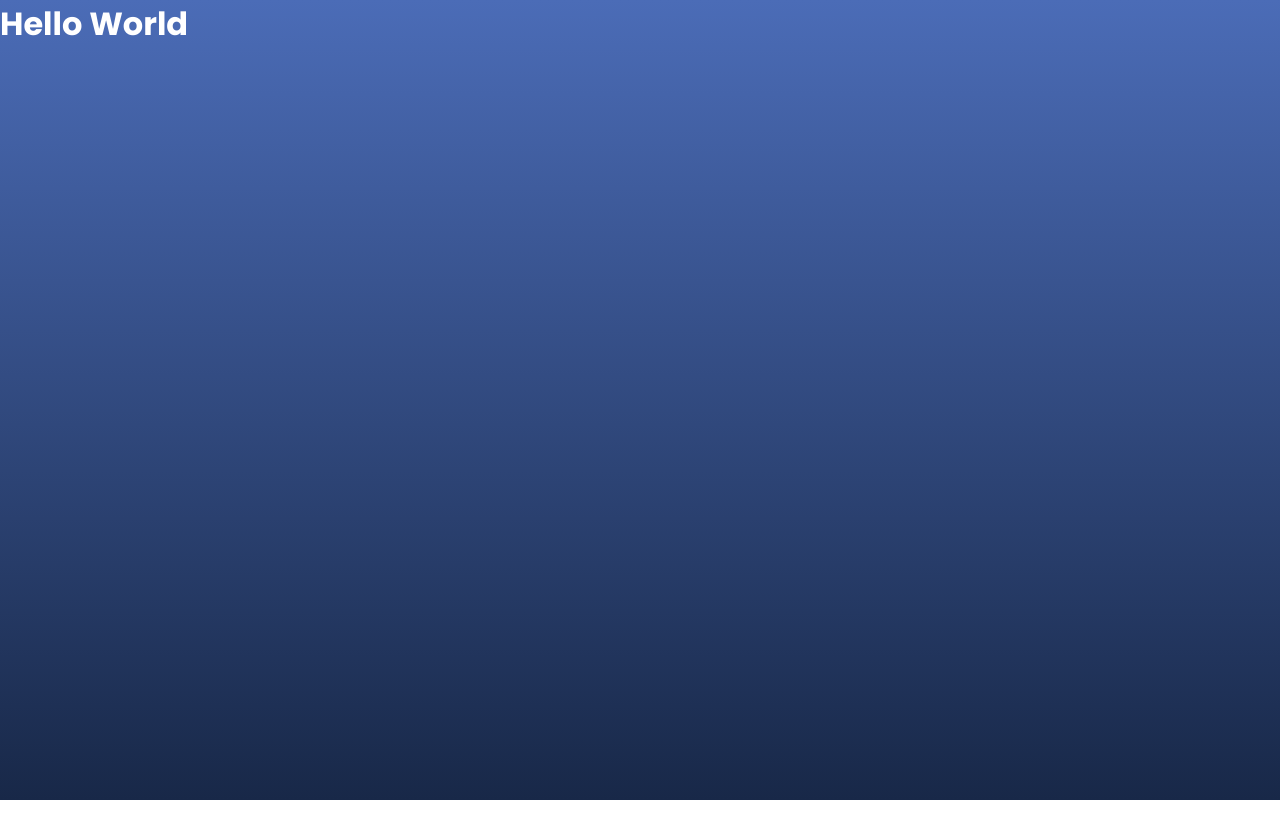
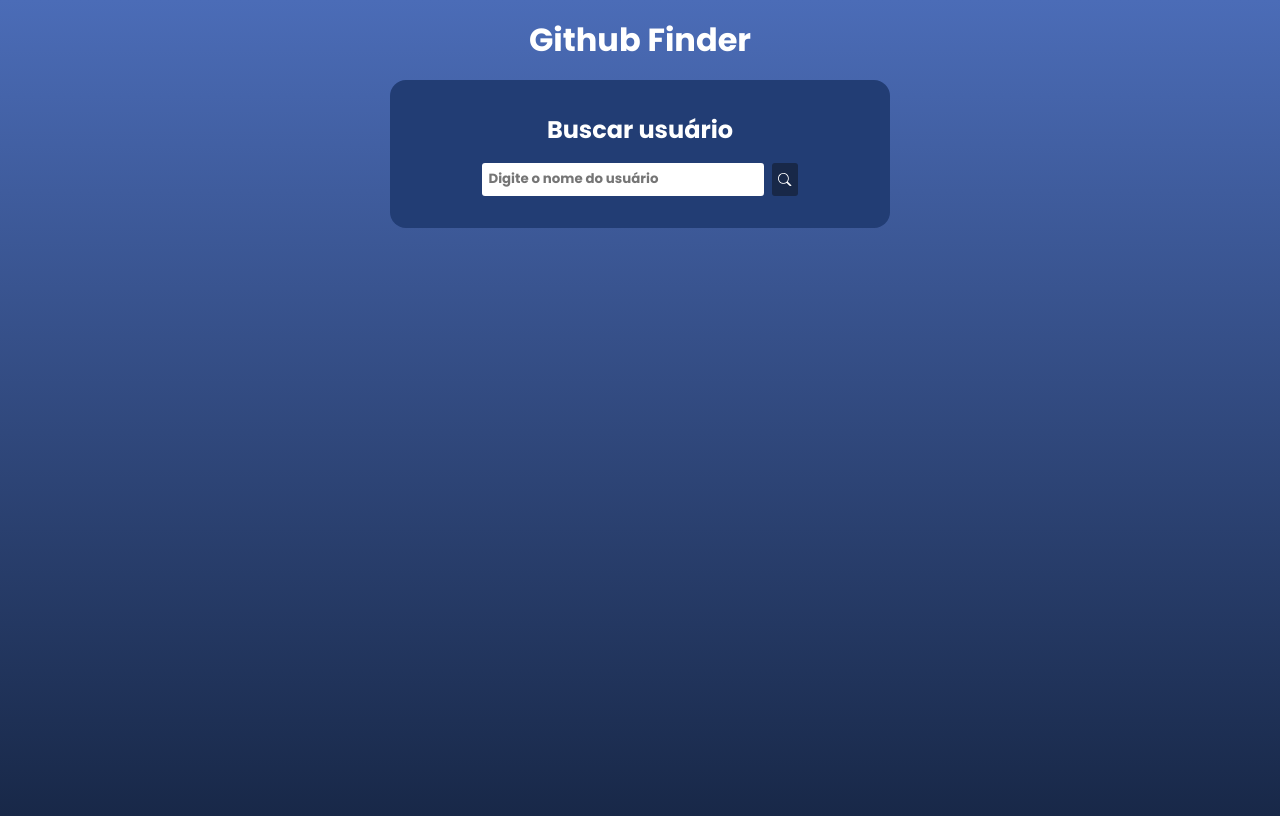
Before and after one commit to DanielMT7/github-finder, a React (Vite) app in the folder github-finder/: page / in a window 1280 px wide. Built offline with nearby package versions, Linux system fonts and the light colour scheme.

Commit message:
refactor: altera estilos, estrutura html e importa componente de busca

```diff
--- /dev/null
+++ b/github-finder/src/App.module.css
@@ -0,0 +1,9 @@
+.app_container {
+  max-width: 500px;
+  margin: 0 auto;
+}
+
+.app_container h1 {
+  text-align: center;
+  margin: 1rem 0 1rem 0;
+}
--- a/github-finder/src/App.tsx
+++ b/github-finder/src/App.tsx
@@ -1,8 +1,10 @@
 import { useState } from 'react'
+
+import Search from './components/Search'
 
 import { UserProps } from './types/user'
 
-import './App.css'
+import styles from './App.module.css'
 
 function App() {
   const [user, setUser] = useState<UserProps | null>(null)
@@ -11,12 +13,24 @@
     const res = await fetch(`https://api.github.com/users/${userName}`)
     const data = await res.json()
 
-    console.log(data)
+    const { avatar_url, login, location, followers, following } = data
+
+    const userData: UserProps = {
+      avatar_url,
+      login,
+      location,
+      followers,
+      following
+    }
+
+    setUser(userData)
   }
 
   return (
-    <div>
-      <h1>Hello World</h1>
+    <div className={styles.app_container}>
+      <h1>Github Finder</h1>
+      <Search loadUser={loadUser} />
+      {user && <div>{user.login}</div>}
     </div>
   )
 }
```
Also changed, not shown: github-finder/src/App.css (deleted).
